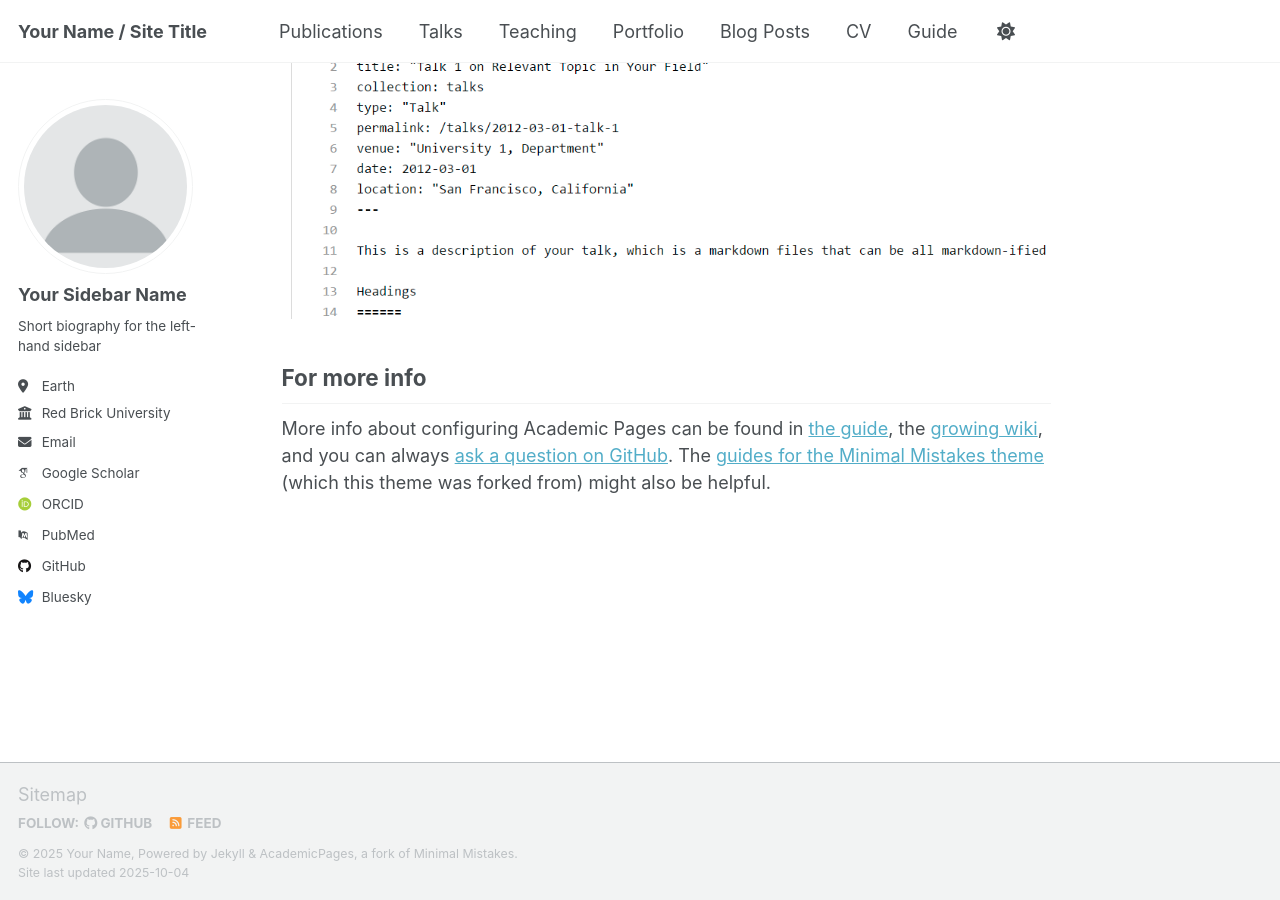
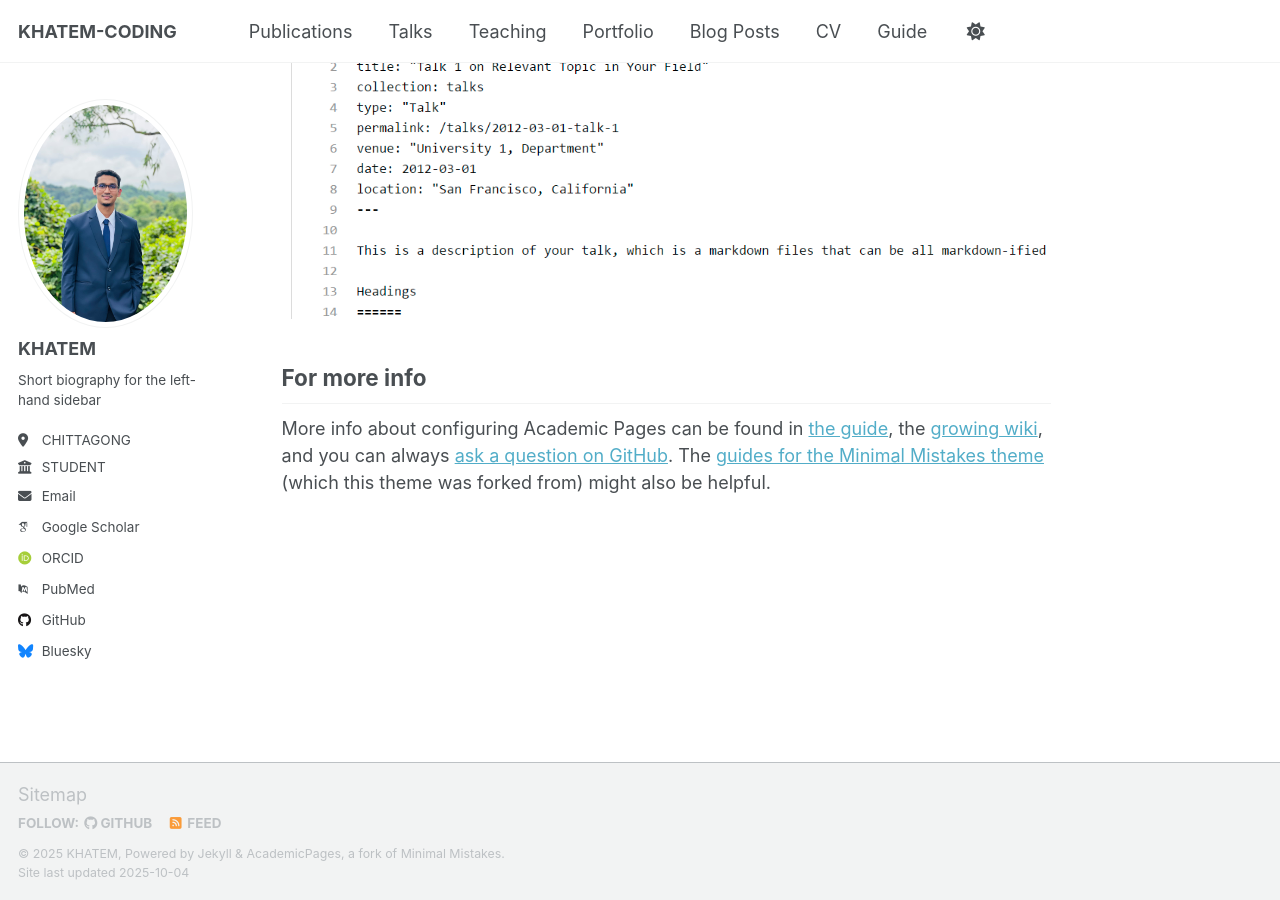
Before and after one commit to jafiruddinkhatem/jafiruddinkhatem.github.io, a Jekyll site: the page built from _pages/about.md, in a window 1280 px wide and 900 px high, scrolled down 2880 px. Built offline with Jekyll 4.4.1, drawn with Linux system fonts in a browser that asks for light colours; some web fonts are replaced; a script that is not in the unit is left out.

Commit message:
initial committ change

```diff
--- a/_config.yml
+++ b/_config.yml
@@ -9,9 +9,9 @@
 # Basic Site Settings
 locale                   : "en-US"
 site_theme               : "default" # Currently available options are "default", "air"
-title                    : "Your Name / Site Title"
+title                    : "KHATEM-CODING"
 title_separator          : "-"
-name                     : &name "Your Name"
+name                     : &name "KHATEM"
 description              : &description "Your Name's academic portfolio"   # Update this with a general description of your site, this is the default if not overridden by a page
 url                      : https://academicpages.github.io # The base hostname & protocol for your site e.g. "https://[your GitHub username].github.io",
                                                            # or if you already have some other page hosted on Github then use "https://[your GitHub username].github.io/[Your Repo Name]"
@@ -24,13 +24,13 @@ repository               : "academicpages/academicpages.github.io"
 author:
   # Biographic information
   avatar           : "profile.png"
-  name             : "Your Sidebar Name"
+  name             : "KHATEM"
   pronouns         : # example: "she/her"
   bio              : "Short biography for the left-hand sidebar"
-  location         : "Earth"
-  employer         : "Red Brick University"
+  location         : "CHITTAGONG"
+  employer         : "STUDENT"
   uri              : # URL
-  email            : "none@example.org"
+  email            : "khatemuddin@gmail.com"
 
   # Academic websites
   academia         : # URL
```
Also changed, not shown: images/profile.png.
